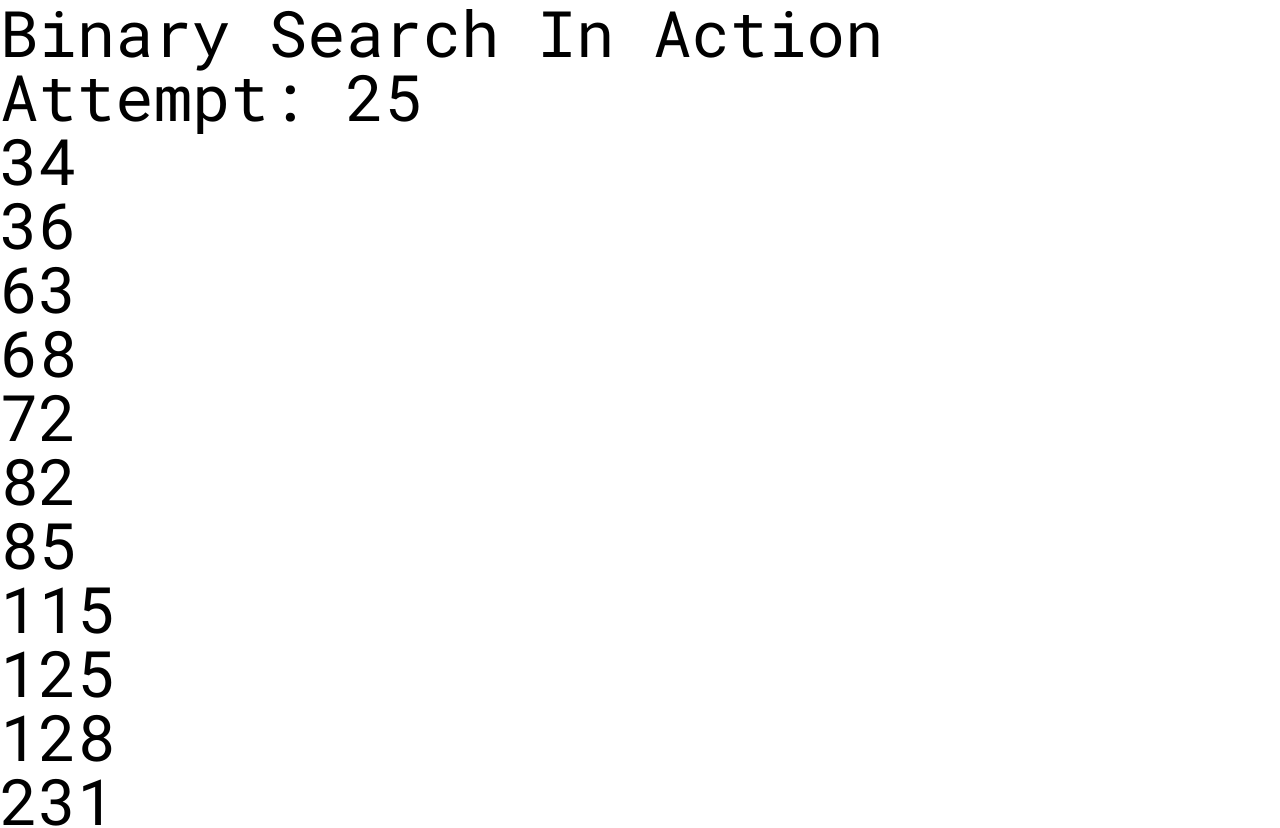
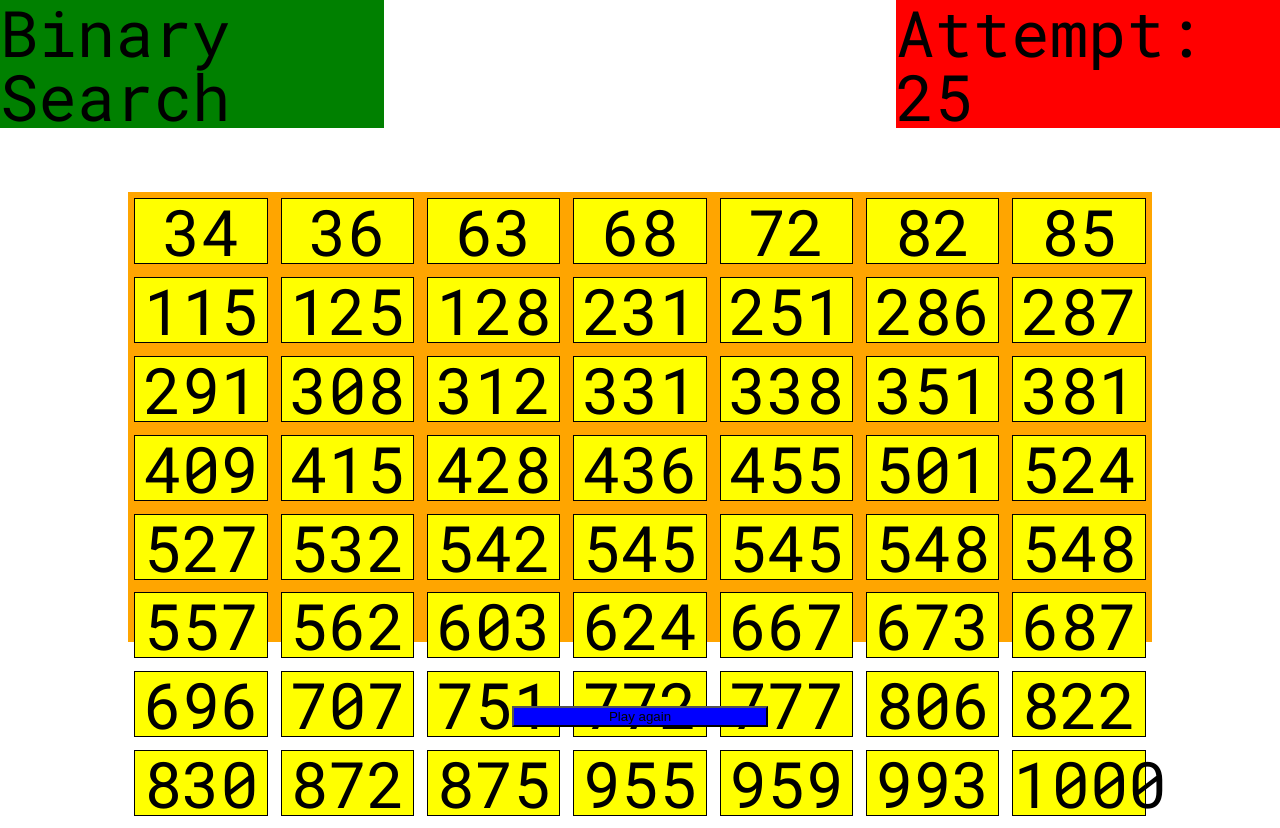
Before and after one commit to xihai01/binary-search, a React (Create React App) app in the folder guessing-game/: page / in a window 1280 px wide. Shown: the top 828 px of the page. Built offline with nearby package versions, Linux system fonts and the light colour scheme.

Commit message:
initial css display

```diff
--- a/guessing-game/src/App.css
+++ b/guessing-game/src/App.css
@@ -18,3 +18,55 @@ body {
   font-weight: 400;
   font-size: 64px;
 }
+
+.App {
+  display: grid;
+  height: 100vh;
+  grid-template-columns: 1fr 1fr 1fr 1fr 1fr 1fr 1fr 1fr 1fr 1fr;
+  grid-template-rows: 1fr 1fr 1fr 1fr 1fr 1fr 1fr 1fr 1fr 1fr;
+  grid-template-areas:
+    "title title title . . . . attempt attempt attempt"
+    ". con con con con con con con con ."
+    ". con con con con con con con con ."
+    ". con con con con con con con con ."
+    ". con con con con con con con con ."
+    ". con con con con con con con con ."
+    ". con con con con con con con con ."
+    ". con con con con con con con con ."
+    ". . . . button button . . . .";
+  row-gap: 1em;
+}
+
+h1 {
+  background-color: green;
+  grid-area: title;
+}
+
+h2 {
+  background-color: red;
+  grid-area: attempt;
+}
+
+#main {
+  display: flex;
+  flex-wrap: wrap;
+  background-color: orange;
+  grid-area: con;
+}
+
+#main div {
+  background-color: yellow;
+  height: 1fr;
+  width: calc(100% / 8);
+  flex-grow: 1;
+  text-align: center;
+  border-color: black;
+  border-width: 0.1px;
+  border-style: solid;
+  margin: 0.1em;
+}
+
+input {
+  background-color: blue;
+  grid-area: button;
+}
--- a/guessing-game/src/App.js
+++ b/guessing-game/src/App.js
@@ -17,9 +17,7 @@ function App(props) {
 
   return (
     <div className="App">
-      <header className="App-header">
-        <h1>Binary Search In Action</h1>
-      </header>
+      <h1>Binary Search</h1>
       <h2>Attempt: 25</h2>
       <div id="main">
         <Tiles
@@ -29,7 +27,7 @@ function App(props) {
           setState={setState}
         />
       </div>
-      <input type="button" />
+      <input type="button" name="btn" value="Play again" />
     </div>
   );
 }
```
